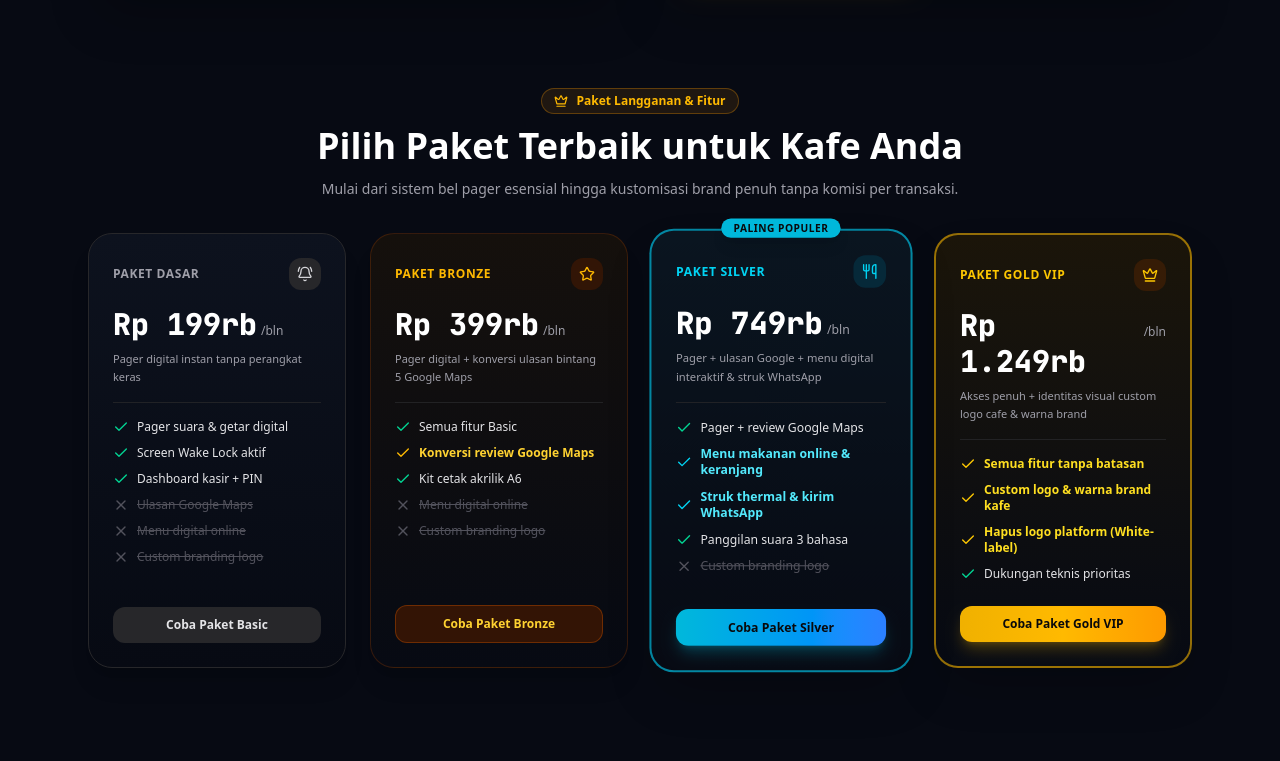
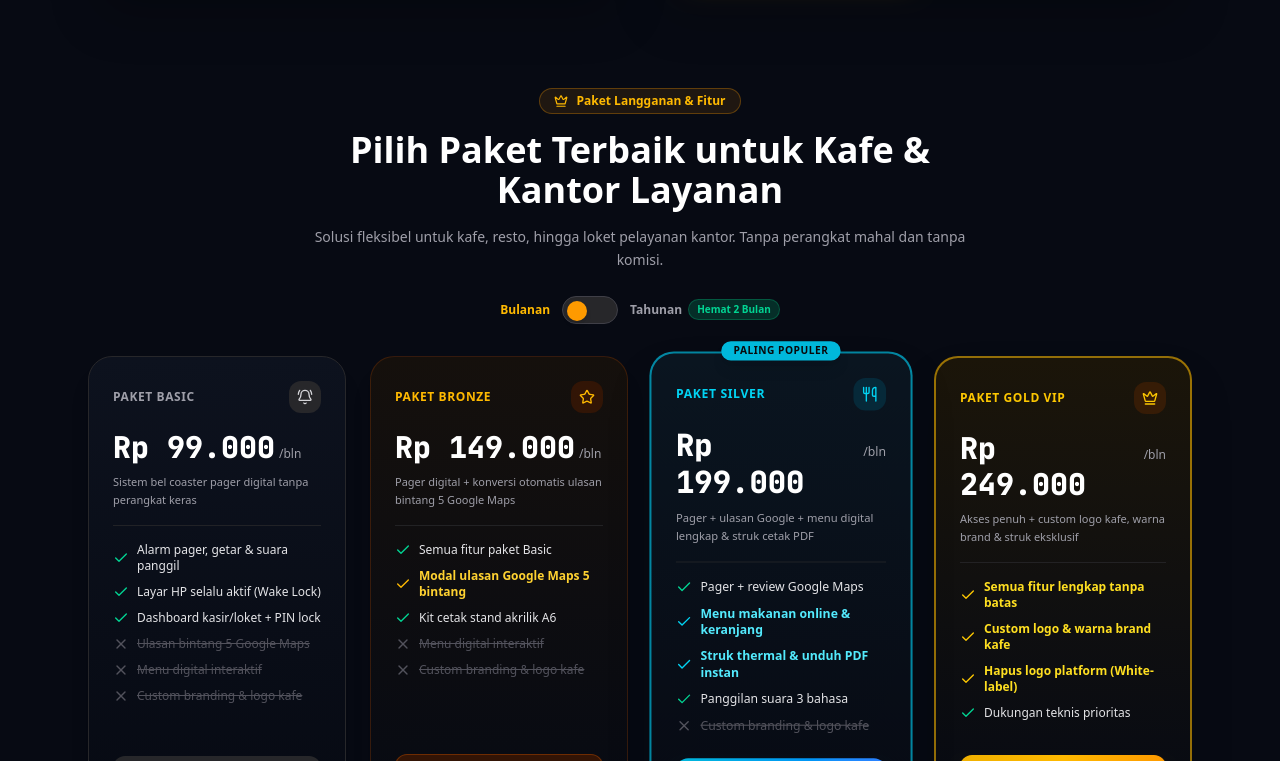
Before and after one commit to adhamindo1981/panggil-app, a Next.js app: page / in a window 1280 px wide. Shown: the part 1059-1820 px from the top of the page. Built offline with nearby package versions, Linux system fonts and the light colour scheme.

Commit message:
feat: finalize indonesian market adaptations, privacy-first receipts, manual invoice flow, and idr tiers

```diff
--- a/src/app/page.tsx
+++ b/src/app/page.tsx
@@ -32,6 +32,7 @@ import { TIERS_META } from '@/lib/feature-gates';
 
 export default function HomePage() {
   const { t, lang, isRtl } = useI18n();
+  const [billingCycle, setBillingCycle] = React.useState<'monthly' | 'annual'>('monthly');
 
   return (
     <div className="min-h-screen bg-[#070a13] text-zinc-100 flex flex-col justify-between selection:bg-amber-500 selection:text-zinc-950 font-sans">
@@ -218,26 +219,52 @@ export default function HomePage() {
         </div>
 
         {/* ========================================================= */}
-        {/* 4-TIER SUBSCRIPTION & PRICING PLANS */}
+        {/* 4-TIER SUBSCRIPTION & PRICING PLANS (IDR Focused) */}
         {/* ========================================================= */}
         <section className="space-y-8 pt-6">
-          <div className="text-center max-w-2xl mx-auto space-y-3">
-            <div className="inline-flex items-center gap-2 px-3 py-1 rounded-full bg-amber-500/10 border border-amber-500/30 text-amber-400 text-xs font-bold">
+          <div className="text-center max-w-2xl mx-auto space-y-4">
+            <div className="inline-flex items-center gap-2 px-3.5 py-1 rounded-full bg-amber-500/10 border border-amber-500/30 text-amber-400 text-xs font-bold">
               <Crown className="w-3.5 h-3.5" />
               <span>
                 {lang === 'ar' ? 'باقات الاشتراك والترقية' : lang === 'id' ? 'Paket Langganan & Fitur' : 'Subscription Plans & Tiers'}
               </span>
             </div>
             <h2 className="text-3xl sm:text-4xl font-black text-white">
-              {lang === 'ar' ? 'اختر الخطة المناسبة لحجم ونشاط مقهاك' : lang === 'id' ? 'Pilih Paket Terbaik untuk Kafe Anda' : 'Choose the Perfect Plan for Your Business'}
+              {lang === 'ar' ? 'اختر الخطة المناسبة لحجم ونشاط مقهاك أو مكتبك' : lang === 'id' ? 'Pilih Paket Terbaik untuk Kafe & Kantor Layanan' : 'Choose the Perfect Plan for Your Business'}
             </h2>
             <p className="text-xs sm:text-sm text-zinc-400 leading-relaxed">
               {lang === 'ar'
-                ? 'نظام مرن يتدرج من التنبيه البسيط عبر البيجر وحتى الهوية البصرية المخصصة الكاملة بدون عمولات على الطلبات.'
+                ? 'نظام مرن يلبي احتياجات المقاهي والمطاعم ومكاتب خدمة المراجعين (Queue Management) بدون أي عمولات على المبيعات.'
                 : lang === 'id'
-                ? 'Mulai dari sistem bel pager esensial hingga kustomisasi brand penuh tanpa komisi per transaksi.'
-                : 'From essential digital buzzer alerts to enterprise custom brand identity with zero transaction fees.'}
+                ? 'Solusi fleksibel untuk kafe, resto, hingga loket pelayanan kantor. Tanpa perangkat mahal dan tanpa komisi.'
+                : 'Flexible solution for cafes, restaurants, and service office queue counters. Zero commissions and zero hardware.'}
             </p>
+
+            {/* Monthly / Annual Billing Toggle */}
+            <div className="pt-2 flex items-center justify-center gap-3">
+              <span className={`text-xs font-bold ${billingCycle === 'monthly' ? 'text-amber-400 font-black' : 'text-zinc-400'}`}>
+                {lang === 'ar' ? 'شهري' : lang === 'id' ? 'Bulanan' : 'Monthly'}
+              </span>
+              <button
+                type="button"
+                onClick={() => setBillingCycle(billingCycle === 'monthly' ? 'annual' : 'monthly')}
+                className="w-14 h-7 bg-zinc-800 rounded-full p-1 transition-colors border border-zinc-700 relative focus:outline-none"
+              >
+                <div
+                  className={`w-5 h-5 rounded-full bg-amber-500 shadow-md transform transition-transform ${
+                    billingCycle === 'annual' ? 'translate-x-7' : 'translate-x-0'
+                  }`}
+                />
+              </button>
+              <div className="flex items-center gap-1.5">
+                <span className={`text-xs font-bold ${billingCycle === 'annual' ? 'text-amber-400 font-black' : 'text-zinc-400'}`}>
+                  {lang === 'ar' ? 'سنوي' : lang === 'id' ? 'Tahunan' : 'Annual'}
+                </span>
+                <span className="text-[10px] font-black px-2 py-0.5 rounded-full bg-emerald-500/20 text-emerald-400 border border-emerald-500/30">
+                  {lang === 'ar' ? 'وفر شهرين مجاناً' : lang === 'id' ? 'Hemat 2 Bulan' : '2 Months Free'}
+                </span>
+              </div>
+            </div>
           </div>
 
           {/* 4 Cards Grid */}
@@ -255,11 +282,13 @@ export default function HomePage() {
                 </div>
                 <div className="mb-4">
                   <div className="flex items-baseline gap-1">
-                    <span className="text-3xl font-black font-mono text-white">
-                      {lang === 'ar' ? '49 ر.س' : lang === 'id' ? 'Rp 199rb' : '$14'}
+                    <span className="text-2xl sm:text-3xl font-black font-mono text-white">
+                      {billingCycle === 'annual'
+                        ? (lang === 'id' ? 'Rp 990.000' : lang === 'ar' ? '250 ر.س' : '$70')
+                        : (lang === 'id' ? 'Rp 99.000' : lang === 'ar' ? '25 ر.س' : '$7')}
                     </span>
                     <span className="text-xs text-zinc-400">
-                      /{lang === 'ar' ? 'شهرياً' : lang === 'id' ? 'bln' : 'mo'}
+                      /{billingCycle === 'annual' ? (lang === 'ar' ? 'سنوياً' : lang === 'id' ? 'thn' : 'yr') : (lang === 'ar' ? 'شهرياً' : lang === 'id' ? 'bln' : 'mo')}
                     </span>
                   </div>
                   <p className="text-[11px] text-zinc-400 mt-2 leading-relaxed">
@@ -270,27 +299,27 @@ export default function HomePage() {
                 <div className="space-y-2.5 pt-4 border-t border-zinc-800/80 text-xs">
                   <div className="flex items-center gap-2 text-zinc-200">
                     <Check className="w-4 h-4 text-emerald-400 shrink-0" />
-                    <span>{lang === 'ar' ? 'بيجر رقمي واهتزاز الهاتف' : lang === 'id' ? 'Pager suara & getar digital' : 'Digital pager & vibration alert'}</span>
+                    <span>{lang === 'ar' ? 'صفارة بيجر واهتزاز ونطق صوتي' : lang === 'id' ? 'Alarm pager, getar & suara panggil' : 'Pager siren, vibration & voice call'}</span>
                   </div>
                   <div className="flex items-center gap-2 text-zinc-200">
                     <Check className="w-4 h-4 text-emerald-400 shrink-0" />
-                    <span>{lang === 'ar' ? 'قفل الشاشة وإبقاء الهاتف يقظاً' : lang === 'id' ? 'Screen Wake Lock aktif' : 'Screen Wake Lock & Keep-Alive'}</span>
+                    <span>{lang === 'ar' ? 'إبقاء شاشة الهاتف يقظة (Wake Lock)' : lang === 'id' ? 'Layar HP selalu aktif (Wake Lock)' : 'Screen Wake Lock & Keep-Alive'}</span>
                   </div>
                   <div className="flex items-center gap-2 text-zinc-200">
                     <Check className="w-4 h-4 text-emerald-400 shrink-0" />
-                    <span>{lang === 'ar' ? 'لوحة كاشير وقفل PIN' : lang === 'id' ? 'Dashboard kasir + PIN' : 'Cashier Dashboard + PIN lock'}</span>
+                    <span>{lang === 'ar' ? 'لوحة كاشير/مكتب خدمة + قفل PIN' : lang === 'id' ? 'Dashboard kasir/loket + PIN lock' : 'Cashier/service desk + PIN lock'}</span>
                   </div>
                   <div className="flex items-center gap-2 text-zinc-600 line-through">
                     <X className="w-4 h-4 text-zinc-600 shrink-0" />
-                    <span>{lang === 'ar' ? 'تقييم Google Maps التلقائي' : lang === 'id' ? 'Ulasan Google Maps' : 'Google Review conversion'}</span>
+                    <span>{lang === 'ar' ? 'تقييم Google Maps التلقائي' : lang === 'id' ? 'Ulasan bintang 5 Google Maps' : 'Google Review conversion'}</span>
                   </div>
                   <div className="flex items-center gap-2 text-zinc-600 line-through">
                     <X className="w-4 h-4 text-zinc-600 shrink-0" />
-                    <span>{lang === 'ar' ? 'المنيو الإلكتروني التفاعلي' : lang === 'id' ? 'Menu digital online' : 'Interactive Digital Menu'}</span>
+                    <span>{lang === 'ar' ? 'المنيو الإلكتروني التفاعلي' : lang === 'id' ? 'Menu digital interaktif' : 'Interactive Digital Menu'}</span>
                   </div>
                   <div className="flex items-center gap-2 text-zinc-600 line-through">
                     <X className="w-4 h-4 text-zinc-600 shrink-0" />
-                    <span>{lang === 'ar' ? 'هوية بصرية مخصصة' : lang === 'id' ? 'Custom branding logo' : 'Custom branding logo'}</span>
+                    <span>{lang === 'ar' ? 'هوية بصرية مخصصة' : lang === 'id' ? 'Custom branding & logo kafe' : 'Custom branding & logo'}</span>
                   </div>
                 </div>
               </div>
@@ -316,11 +345,13 @@ export default function HomePage() {
                 </div>
                 <div className="mb-4">
                   <div className="flex items-baseline gap-1">
-                    <span className="text-3xl font-black font-mono text-white">
-                      {lang === 'ar' ? '99 ر.س' : lang === 'id' ? 'Rp 399rb' : '$27'}
+                    <span className="text-2xl sm:text-3xl font-black font-mono text-white">
+                      {billingCycle === 'annual'
+                        ? (lang === 'id' ? 'Rp 1.490.000' : lang === 'ar' ? '390 ر.س' : '$100')
+                        : (lang === 'id' ? 'Rp 149.000' : lang === 'ar' ? '39 ر.س' : '$10')}
                     </span>
                     <span className="text-xs text-zinc-400">
-                      /{lang === 'ar' ? 'شهرياً' : lang === 'id' ? 'bln' : 'mo'}
+                      /{billingCycle === 'annual' ? (lang === 'ar' ? 'سنوياً' : lang === 'id' ? 'thn' : 'yr') : (lang === 'ar' ? 'شهرياً' : lang === 'id' ? 'bln' : 'mo')}
                     </span>
                   </div>
                   <p className="text-[11px] text-zinc-400 mt-2 leading-relaxed">
@@ -331,23 +362,23 @@ export default function HomePage() {
                 <div className="space-y-2.5 pt-4 border-t border-zinc-800/80 text-xs">
                   <div className="flex items-center gap-2 text-zinc-200">
                     <Check className="w-4 h-4 text-emerald-400 shrink-0" />
-                    <span>{lang === 'ar' ? 'كافة ميزات باقة Basic' : lang === 'id' ? 'Semua fitur Basic' : 'All Basic features included'}</span>
+                    <span>{lang === 'ar' ? 'كافة ميزات باقة Basic' : lang === 'id' ? 'Semua fitur paket Basic' : 'All Basic features included'}</span>
                   </div>
                   <div className="flex items-center gap-2 text-amber-300 font-bold">
                     <Check className="w-4 h-4 text-amber-400 shrink-0" />
-                    <span>{lang === 'ar' ? 'تحويل الزبائن لتقييم 5 نجوم Google' : lang === 'id' ? 'Konversi review Google Maps' : 'Google Maps 5-Star Reviews'}</span>
+                    <span>{lang === 'ar' ? 'تحويل الزبائن لتقييم 5 نجوم Google' : lang === 'id' ? 'Modal ulasan Google Maps 5 bintang' : 'Google Maps 5-Star Reviews'}</span>
                   </div>
                   <div className="flex items-center gap-2 text-zinc-200">
                     <Check className="w-4 h-4 text-emerald-400 shrink-0" />
-                    <span>{lang === 'ar' ? 'مولد بطاقات الطاولات A6' : lang === 'id' ? 'Kit cetak akrilik A6' : 'Printable A6 table stand'}</span>
+                    <span>{lang === 'ar' ? 'مولد بطاقات الطاولات A6' : lang === 'id' ? 'Kit cetak stand akrilik A6' : 'Printable A6 table stand'}</span>
                   </div>
                   <div className="flex items-center gap-2 text-zinc-600 line-through">
                     <X className="w-4 h-4 text-zinc-600 shrink-0" />
-                    <span>{lang === 'ar' ? 'المنيو الإلكتروني التفاعلي' : lang === 'id' ? 'Menu digital online' : 'Interactive Digital Menu'}</span>
+                    <span>{lang === 'ar' ? 'المنيو الإلكتروني التفاعلي' : lang === 'id' ? 'Menu digital interaktif' : 'Interactive Digital Menu'}</span>
                   </div>
                   <div className="flex items-center gap-2 text-zinc-600 line-through">
                     <X className="w-4 h-4 text-zinc-600 shrink-0" />
-                    <span>{lang === 'ar' ? 'هوية بصرية مخصصة' : lang === 'id' ? 'Custom branding logo' : 'Custom branding logo'}</span>
+                    <span>{lang === 'ar' ? 'هوية بصرية مخصصة' : lang === 'id' ? 'Custom branding & logo kafe' : 'Custom branding & logo'}</span>
                   </div>
                 </div>
               </div>
@@ -377,11 +408,13 @@ export default function HomePage() {
                 </div>
                 <div className="mb-4">
                   <div className="flex items-baseline gap-1">
-                    <span className="text-3xl font-black font-mono text-white">
-                      {lang === 'ar' ? '179 ر.س' : lang === 'id' ? 'Rp 749rb' : '$49'}
+                    <span className="text-2xl sm:text-3xl font-black font-mono text-white">
+                      {billingCycle === 'annual'
+                        ? (lang === 'id' ? 'Rp 1.990.000' : lang === 'ar' ? '500 ر.س' : '$140')
+                        : (lang === 'id' ? 'Rp 199.000' : lang === 'ar' ? '50 ر.س' : '$14')}
                     </span>
                     <span className="text-xs text-zinc-400">
-                      /{lang === 'ar' ? 'شهرياً' : lang === 'id' ? 'bln' : 'mo'}
+                      /{billingCycle === 'annual' ? (lang === 'ar' ? 'سنوياً' : lang === 'id' ? 'thn' : 'yr') : (lang === 'ar' ? 'شهرياً' : lang === 'id' ? 'bln' : 'mo')}
                     </span>
                   </div>
                   <p className="text-[11px] text-zinc-400 mt-2 leading-relaxed">
@@ -400,7 +433,7 @@ export default function HomePage() {
                   </div>
                   <div className="flex items-center gap-2 text-cyan-300 font-bold">
                     <Check className="w-4 h-4 text-cyan-400 shrink-0" />
-                    <span>{lang === 'ar' ? 'فواتير حرارية وإرسال WhatsApp' : lang === 'id' ? 'Struk thermal & kirim WhatsApp' : 'Thermal receipts & WhatsApp send'}</span>
+                    <span>{lang === 'ar' ? 'طباعة وحفظ فواتير PDF فورية' : lang === 'id' ? 'Struk thermal & unduh PDF instan' : 'Thermal receipt & instant PDF invoice'}</span>
                   </div>
                   <div className="flex items-center gap-2 text-zinc-200">
                     <Check className="w-4 h-4 text-emerald-400 shrink-0" />
@@ -408,7 +441,7 @@ export default function HomePage() {
                   </div>
                   <div className="flex items-center gap-2 text-zinc-600 line-through">
                     <X className="w-4 h-4 text-zinc-600 shrink-0" />
-                    <span>{lang === 'ar' ? 'هوية بصرية مخصصة' : lang === 'id' ? 'Custom branding logo' : 'Custom branding logo'}</span>
+                    <span>{lang === 'ar' ? 'هوية بصرية مخصصة' : lang === 'id' ? 'Custom branding & logo kafe' : 'Custom branding & logo'}</span>
                   </div>
                 </div>
               </div>
@@ -434,11 +467,13 @@ export default function HomePage() {
                 </div>
                 <div className="mb-4">
                   <div className="flex items-baseline gap-1">
-                    <span className="text-3xl font-black font-mono text-white">
-                      {lang === 'ar' ? '299 ر.س' : lang === 'id' ? 'Rp 1.249rb' : '$79'}
+                    <span className="text-2xl sm:text-3xl font-black font-mono text-white">
+                      {billingCycle === 'annual'
+                        ? (lang === 'id' ? 'Rp 2.490.000' : lang === 'ar' ? '650 ر.س' : '$180')
+                        : (lang === 'id' ? 'Rp 249.000' : lang === 'ar' ? '65 ر.س' : '$18')}
                     </span>
                     <span className="text-xs text-zinc-400">
-                      /{lang === 'ar' ? 'شهرياً' : lang === 'id' ? 'bln' : 'mo'}
+                      /{billingCycle === 'annual' ? (lang === 'ar' ? 'سنوياً' : lang === 'id' ? 'thn' : 'yr') : (lang === 'ar' ? 'شهرياً' : lang === 'id' ? 'bln' : 'mo')}
                     </span>
                   </div>
                   <p className="text-[11px] text-zinc-400 mt-2 leading-relaxed">
@@ -449,7 +484,7 @@ export default function HomePage() {
                 <div className="space-y-2.5 pt-4 border-t border-zinc-800/80 text-xs">
                   <div className="flex items-center gap-2 text-yellow-300 font-bold">
                     <Check className="w-4 h-4 text-yellow-400 shrink-0" />
-                    <span>{lang === 'ar' ? 'كامل ميزات النظام بدون قيود' : lang === 'id' ? 'Semua fitur tanpa batasan' : 'Full complete feature access'}</span>
+                    <span>{lang === 'ar' ? 'كامل ميزات النظام بدون قيود' : lang === 'id' ? 'Semua fitur lengkap tanpa batas' : 'Full complete feature access'}</span>
                   </div>
                   <div className="flex items-center gap-2 text-yellow-300 font-bold">
                     <Check className="w-4 h-4 text-yellow-400 shrink-0" />
--- a/src/components/invoice/PrintableReceipt.tsx
+++ b/src/components/invoice/PrintableReceipt.tsx
@@ -62,12 +62,6 @@ export function PrintableReceipt({ order, cafe, pagerUrl }: PrintableReceiptProp
           <span>{t.invoice.receiptNumber}:</span>
           <span>{order.id.slice(0, 8).toUpperCase()}</span>
         </div>
-        {order.customer_phone && (
-          <div className="flex justify-between">
-            <span>{t.cashier.customerPhone}:</span>
-            <span>{order.customer_phone}</span>
-          </div>
-        )}
       </div>
 
       {/* Order Items (if any) */}
--- a/src/components/qr-kit/PrintableTableStand.tsx
+++ b/src/components/qr-kit/PrintableTableStand.tsx
@@ -3,6 +3,7 @@
 import React, { useEffect, useState } from 'react';
 import QRCode from 'qrcode';
 import { Cafe } from '@/types/database';
+import { getPlanFeatures } from '@/lib/feature-gates';
 import { Printer, ArrowLeft, Download, Sparkles, QrCode, Smartphone, Bell, Coffee } from 'lucide-react';
 import Link from 'next/link';
 
@@ -13,9 +14,14 @@ interface PrintableTableStandProps {
 export function PrintableTableStand({ cafe }: PrintableTableStandProps) {
   const [qrDataUrl, setQrDataUrl] = useState<string>('');
 
+  const features = getPlanFeatures(cafe.subscription_tier);
+  // For Basic/Bronze: link points to static pager ticket lookup (/pager)
+  // For Silver/Gold: link points to full interactive digital menu (/menu)
+  const targetPath = features.canUseMenu ? 'menu' : 'pager';
+
   const targetUrl = typeof window !== 'undefined'
-    ? `${window.location.origin}/c/${cafe.slug}/menu`
-    : `https://panggil.adhamnur.site/c/${cafe.slug}/menu`;
+    ? `${window.location.origin}/c/${cafe.slug}/${targetPath}`
+    : `https://panggil.adhamnur.site/c/${cafe.slug}/${targetPath}`;
 
   useEffect(() => {
     QRCode.toDataURL(targetUrl, {
@@ -70,14 +76,14 @@ export function PrintableTableStand({ cafe }: PrintableTableStandProps) {
         {/* Cafe Brand Header */}
         <div className="pt-2 z-10">
           <div className="inline-flex items-center gap-1.5 px-3 py-1 rounded-full bg-amber-500/15 border border-amber-500/30 text-[9px] font-black text-amber-400 uppercase tracking-widest mb-1.5">
-            <Coffee className="w-3 h-3" />
-            <span>SMART ORDER & PAGER</span>
+            {features.canUseMenu ? <Coffee className="w-3 h-3" /> : <Bell className="w-3 h-3" />}
+            <span>{features.canUseMenu ? 'SMART ORDER & PAGER' : 'SMART COASTER PAGER'}</span>
           </div>
           <h1 className="text-base font-black text-white tracking-tight uppercase line-clamp-1">
             {cafe.name}
           </h1>
           <p className="text-[9px] text-zinc-400 font-medium">
-            Menu Digital & Pager Pintar • القائمة والبيجر الذكي
+            {features.canUseMenu ? 'Menu Digital & Pager Pintar • القائمة والبيجر الذكي' : 'Sistem Pager Antrean • نظام البيجر والنداء الذكي'}
           </p>
         </div>
 
@@ -107,19 +113,31 @@ export function PrintableTableStand({ cafe }: PrintableTableStandProps) {
           {/* Indonesian (Default) */}
           <div className="flex items-center justify-between text-[9px] font-bold text-zinc-300 bg-zinc-900/60 px-2.5 py-1 rounded-lg border border-zinc-800/60">
             <span className="text-amber-400 font-black">ID</span>
-            <span className="truncate">Pindai QR → Pilih Menu → Ponsel bergetar saat siap</span>
+            <span className="truncate">
+              {features.canUseMenu
+                ? 'Pindai QR → Pilih Menu → Ponsel bergetar saat siap'
+                : 'Pindai QR → Masukkan Nomor Tiket → Alarm berbunyi saat siap'}
+            </span>
           </div>
 
           {/* Arabic (RTL) */}
           <div className="flex items-center justify-between text-[9px] font-bold text-zinc-200 bg-zinc-900/60 px-2.5 py-1 rounded-lg border border-zinc-800/60" dir="rtl">
             <span className="text-amber-400 font-black">عربي</span>
-            <span className="truncate">امسح الرمز ← اطلب وجبتك ← سيهتز هاتفك فور جهوزيتها</span>
+            <span className="truncate">
+              {features.canUseMenu
+                ? 'امسح الرمز ← اطلب وجبتك ← سيهتز هاتفك فور جهوزيتها'
+                : 'امسح الرمز ← أدخل رقم التذكرة ← سيرن هاتفك فور جهوزية طلبك'}
+            </span>
           </div>
 
           {/* English */}
           <div className="flex items-center justify-between text-[8.5px] font-medium text-zinc-400 bg-zinc-900/40 px-2.5 py-0.5 rounded-lg">
             <span className="text-amber-400 font-bold">EN</span>
-            <span className="truncate">Scan QR → Order items → Phone buzzes when ready</span>
+            <span className="truncate">
+              {features.canUseMenu
+                ? 'Scan QR → Order items → Phone buzzes when ready'
+                : 'Scan QR → Enter Ticket # → Phone rings when ready'}
+            </span>
           </div>
         </div>
 
--- a/src/lib/feature-gates.ts
+++ b/src/lib/feature-gates.ts
@@ -50,7 +50,8 @@ export interface TierMeta {
   badgeColor: string;
   borderColor: string;
   tagline: { ar: string; id: string; en: string };
-  priceMonthly: { sar: number; idr: number; usd: number };
+  priceMonthly: { idr: number; sar: number; usd: number };
+  priceAnnual: { idr: number; sar: number; usd: number };
   popular?: boolean;
 }
 
@@ -59,17 +60,18 @@ export const TIERS_META: Record<SubscriptionTier, TierMeta> = {
     tier: 'basic',
     name: {
       ar: 'الباقة الأساسية',
-      id: 'Paket Dasar',
+      id: 'Paket Basic',
       en: 'Basic Tier',
     },
     badgeColor: 'bg-zinc-800 text-zinc-300 border-zinc-700',
     borderColor: 'border-zinc-800',
     tagline: {
       ar: 'بيجر رقمي فوري لتنبيه الزبائن بدون أجهزة',
-      id: 'Pager digital instan tanpa perangkat keras',
+      id: 'Sistem bel coaster pager digital tanpa perangkat keras',
       en: 'Instant zero-hardware coaster pager alert',
     },
-    priceMonthly: { sar: 49, idr: 199000, usd: 14 },
+    priceMonthly: { idr: 99000, sar: 25, usd: 7 },
+    priceAnnual: { idr: 990000, sar: 250, usd: 70 },
   },
   bronze: {
     tier: 'bronze',
@@ -82,10 +84,11 @@ export const TIERS_META: Record<SubscriptionTier, TierMeta> = {
     borderColor: 'border-amber-900/50',
     tagline: {
       ar: 'بيجر رقمي + تحويل الزبائن لتقييم 5 نجوم في خرائط Google',
-      id: 'Pager digital + konversi ulasan bintang 5 Google Maps',
+      id: 'Pager digital + konversi otomatis ulasan bintang 5 Google Maps',
       en: 'Digital pager + 5-star Google Maps review conversion',
     },
-    priceMonthly: { sar: 99, idr: 399000, usd: 27 },
+    priceMonthly: { idr: 149000, sar: 39, usd: 10 },
+    priceAnnual: { idr: 1490000, sar: 390, usd: 100 },
   },
   silver: {
     tier: 'silver',
@@ -98,11 +101,12 @@ export const TIERS_META: Record<SubscriptionTier, TierMeta> = {
     borderColor: 'border-cyan-800/50',
     popular: true,
     tagline: {
-      ar: 'بيجر + تقييم Google + منيو إلكتروني تفاعلي وفواتير WhatsApp/PDF',
-      id: 'Pager + ulasan Google + menu digital interaktif & struk WhatsApp',
-      en: 'Pager + Google reviews + digital menu & digital invoices',
+      ar: 'بيجر + تقييم Google + منيو إلكتروني تفاعلي وفواتير PDF',
+      id: 'Pager + ulasan Google + menu digital lengkap & struk cetak PDF',
+      en: 'Pager + Google reviews + digital menu & PDF invoices',
     },
-    priceMonthly: { sar: 179, idr: 749000, usd: 49 },
+    priceMonthly: { idr: 199000, sar: 50, usd: 14 },
+    priceAnnual: { idr: 1990000, sar: 500, usd: 140 },
   },
   gold: {
     tier: 'gold',
@@ -115,10 +119,11 @@ export const TIERS_META: Record<SubscriptionTier, TierMeta> = {
     borderColor: 'border-yellow-500/50',
     tagline: {
       ar: 'كامل الميزات + هوية بصرية مخصصة بشعار المقهى وألوان علامتك التجارية',
-      id: 'Akses penuh + identitas visual custom logo cafe & warna brand',
+      id: 'Akses penuh + custom logo kafe, warna brand & struk eksklusif',
       en: 'Full suite + custom brand logo, primary colors & white-label',
     },
-    priceMonthly: { sar: 299, idr: 1249000, usd: 79 },
+    priceMonthly: { idr: 249000, sar: 65, usd: 18 },
+    priceAnnual: { idr: 2490000, sar: 650, usd: 180 },
   },
 };
 
```
Also changed, not shown: src/app/c/[slug]/pager/page.tsx (added, +66 -0 lines), src/components/cashier/CashierDashboard.tsx (+37 -42 lines), src/components/invoice/InvoiceModal.tsx (+13 -29 lines), src/components/menu/DigitalMenu.tsx (+0 -15 lines).
